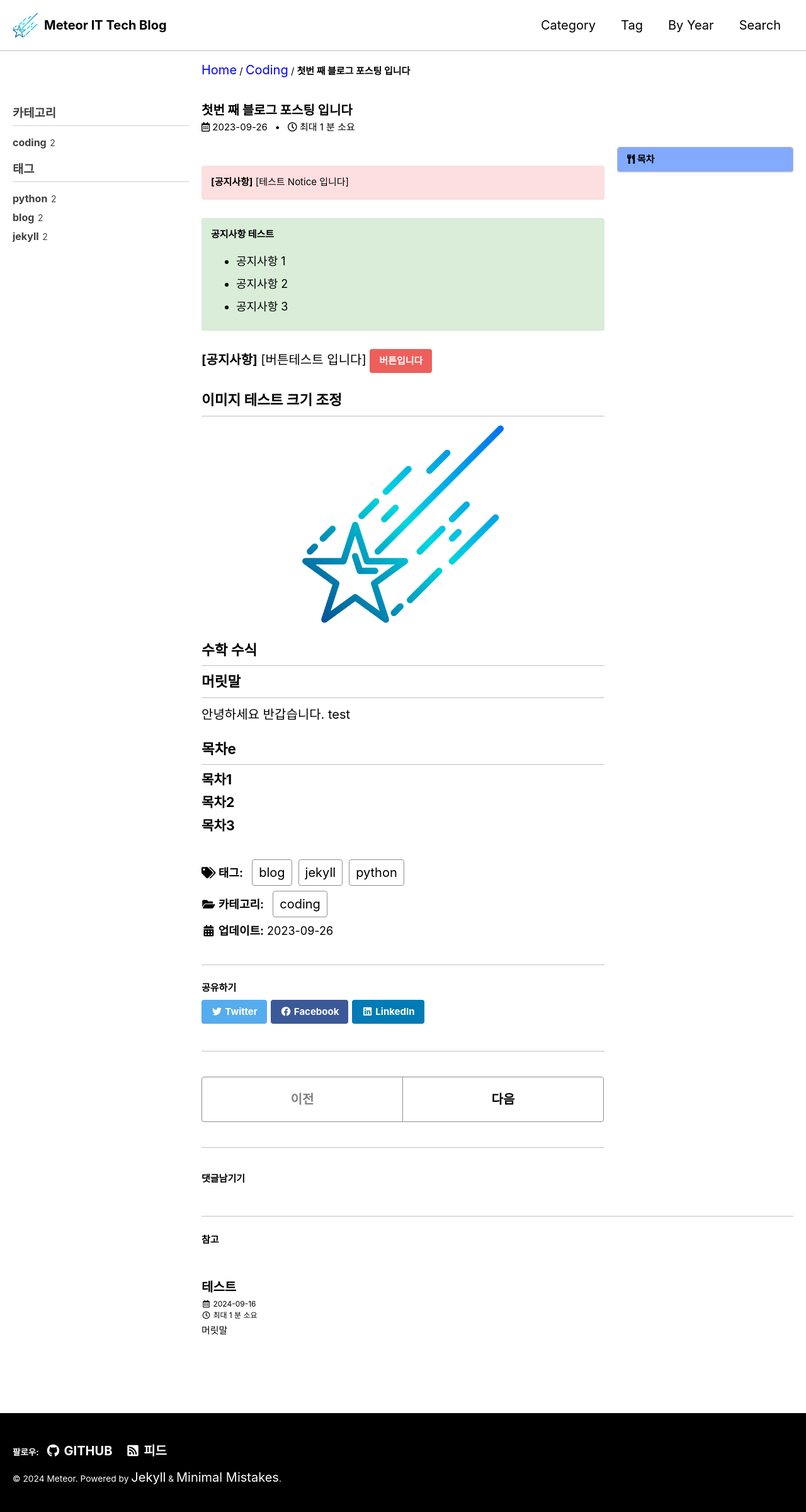
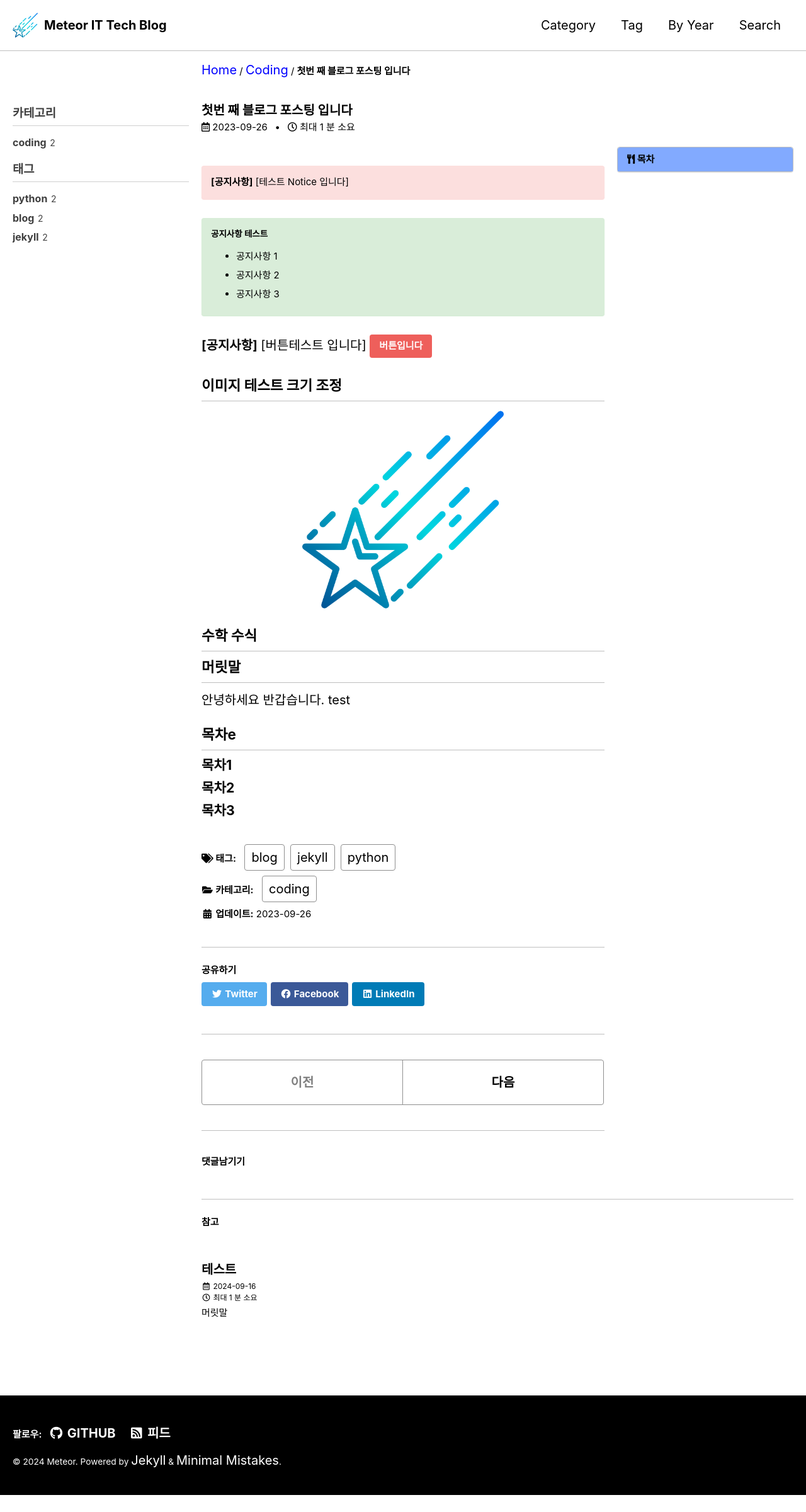
Before and after one commit to MeteorNote/MeteorNote.github.io, a Jekyll site: the page built from _posts/2023-09-26-first.md, in a window 1280 px wide. Shown: the whole page at 63% size. Built offline with Jekyll 4.4.1, drawn with Linux system fonts in a browser that asks for light colours; cached includes are drawn as plain includes; comment, search, counter and statistics services are not loaded; after the commit the page ends 2373 px from its top, so only the background shows below that.

Commit message:
본문 font 크기 조정

```diff
--- a/_sass/minimal-mistakes/_base.scss
+++ b/_sass/minimal-mistakes/_base.scss
@@ -93,7 +93,6 @@ table,
 fieldset {
   orphans: 3;
   widows: 3;
-  font-size: 18px; /* 본문 폰트 크기*/
 }
 
 /* abbreviations */
--- a/_sass/minimal-mistakes/_notices.scss
+++ b/_sass/minimal-mistakes/_notices.scss
@@ -30,7 +30,7 @@
   @at-root .page__content #{&} h4 {
     /* using at-root to override .page-content h4 font size*/
     margin-bottom: 0;
-    font-size: 1em;
+    font-size: 0.9em; /* 본문 내용 font 크기 */
   }
 
   p {
```
